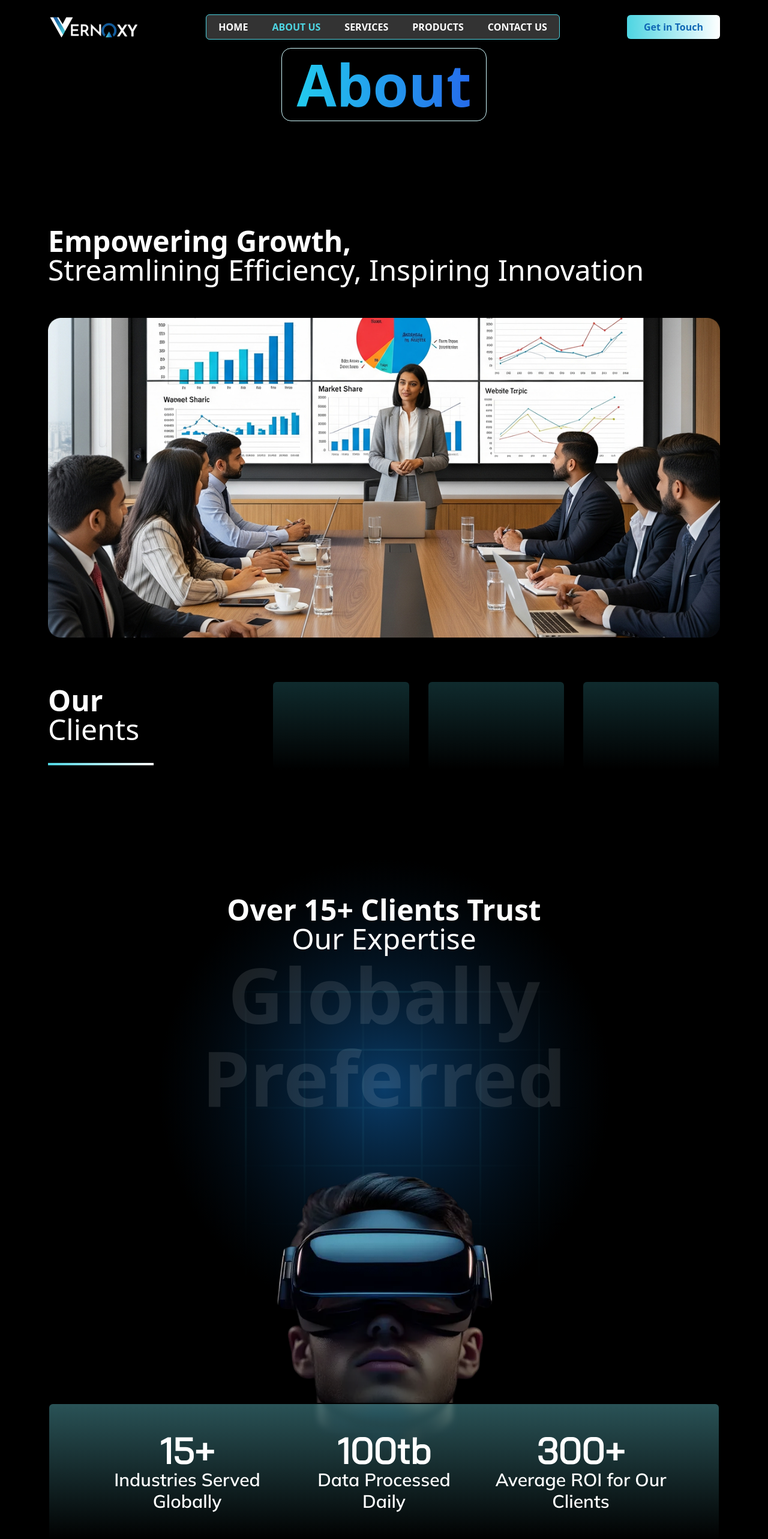
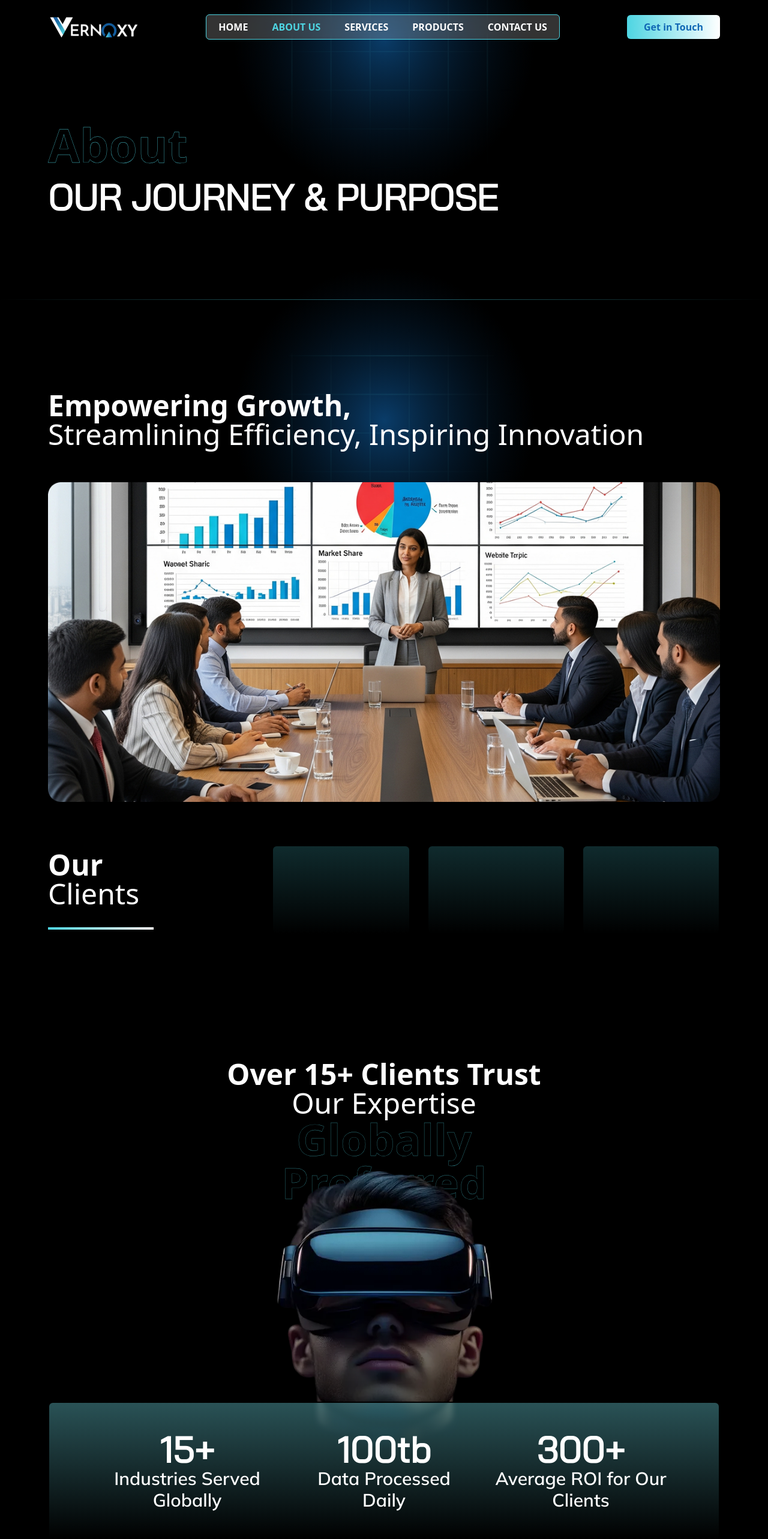
Before and after one commit to vernoxy2/Vernoxy-Media, a React (Vite) app: page /about-us in a window 1280 px wide. Shown: the top 2566 px of the page at 60% size. Built offline with nearby package versions, Linux system fonts and the light colour scheme.

Commit message:
on 20/09

```diff
--- /dev/null
+++ b/src/Components/PrimaryBg.jsx
@@ -0,0 +1,12 @@
+import React from "react";
+import bg from "../assets/BlurBG.svg";
+
+const PrimaryBg = ({ className = "" }) => {
+  return (
+    <div className={`flex justify-center absolute  right-1/2 translate-x-1/2 container -z-10 ${className}`}>
+      <img src={bg} alt="Background Blur" className="h-full object-cover" />
+    </div>
+  );
+};
+
+export default PrimaryBg;
--- a/src/Pages/AboutUs/AboutUs.jsx
+++ b/src/Pages/AboutUs/AboutUs.jsx
@@ -10,6 +10,7 @@ const AboutUs = () => {
   return (
     <div>
       <AboutHero />
+      <div className="bg-gradient-to-r from-vernoxy via-primary/50 to-vernoxy text-white h-[1px] -mt-5"></div>
       <Clinets />
       <Expertise />
       <div className="bg-gradient-to-r from-vernoxy via-primary/50 to-vernoxy text-white h-[1px] -mt-5"></div>
--- a/src/Pages/AboutUs/Sections/AboutHero.jsx
+++ b/src/Pages/AboutUs/Sections/AboutHero.jsx
@@ -1,11 +1,20 @@
 import React from "react";
+import PrimaryBg from "../../../Components/PrimaryBg";
 
 const AboutHero = () => {
   return (
-    <section className="flex justify-center items-center py-20">
-      <h1 className="text-6xl md:text-8xl font-bold text-transparent bg-clip-text bg-gradient-to-r from-cyan-400 to-blue-600 border border-cyan-100 px-6 py-3 rounded-2xl shadow-lg">
-        About
-      </h1>
+    <section className="relative z-10 space-y-6 py-40">
+      <PrimaryBg className="-top-48 "/>
+
+      {/* Main Heading */}
+      <div className="w-full flex flex-col justify-center items-start container relative z-10">
+        <h1 className="text-[10vw] sm:text-[8vw] md:text-[6vw] font-extrabold text-stroke text-center">
+          About
+        </h1>
+        <h2 className="font-Bai_Jamjuree text-3xl sm:text-4xl md:text-6xl uppercase font-semibold text-start">
+          Our Journey & Purpose
+        </h2>
+      </div>
     </section>
   );
 };
--- a/src/Pages/AboutUs/Sections/Clinets.jsx
+++ b/src/Pages/AboutUs/Sections/Clinets.jsx
@@ -2,15 +2,17 @@ import React from "react";
 import ClinetsImg from "../../../assets/AboutPageImg/ClinetsImg.png";
 import Heading from "../../../Components/Heading";
 import BottomLine from "../../../Components/BottomLine";
+import PrimaryBg from "../../../Components/PrimaryBg";
 
 const Clinets = () => {
   return (
     <section>
-      <div className="container space-y-8 md:space-y-14">
+      <div className="container space-y-8 md:space-y-14 relative z-10">
+        <PrimaryBg className="-top-52 " />
         <Heading
           boldText={"Empowering Growth,"}
           normalText={"Streamlining Efficiency, Inspiring Innovation"}
-          className={"text-start"}
+          className={"text-start z-20"}
         />
         <img src={ClinetsImg} alt="" className="w-full" />
         <div className="lg:flex items-center">
--- a/src/Pages/AboutUs/Sections/Expertise.jsx
+++ b/src/Pages/AboutUs/Sections/Expertise.jsx
@@ -1,7 +1,7 @@
 import React from "react";
 import Heading from "../../../Components/Heading";
 import VR_Man from "../../../assets/AboutPageImg/VR_man.webp";
-import bg from "../../../assets/BlurBG.svg";
+import PrimaryBg from "../../../Components/PrimaryBg";
 
 const data = [
   {
@@ -24,7 +24,7 @@ const data = [
 const Expertise = () => {
   return (
     <section className="relative">
-      <div className="container relative z-20">
+      <div className="container relative z-10">
         <Heading
           boldText={
             <>
@@ -34,13 +34,14 @@ const Expertise = () => {
           }
           className="text-center flex justify-center"
         />
-        <div className="text-center justify-start text-white/10 text-9xl font-bold font-bai-jamjuree leading-[137.91px]">Globally Preferred</div>
+        <div className="text-center justify-start text-white/10 md:text-7xl font-bold font-bai-jamjuree leading-[137.91px] absolute opacity-65 -translate-x-1/2 left-1/2 text-stroke">
+          Globally Preferred
+        </div>
 
         <img
           src={VR_Man}
           alt="VR Man"
           className="mx-auto h-full -mb-20 z-0 relative animate-float"
-
         />
 
         <div className=" bg-gradient-to-b from-primary/30 to-vernoxy border-[2px] border-vernoxy hover:border-primary/40 duration-500 transform text-white rounded-lg py-12 container grid grid-cols-1 md:grid-cols-2 lg:grid-cols-3 gap-7 font-Bai_Jamjuree backdrop-blur-sm bg-white/10">
@@ -52,12 +53,13 @@ const Expertise = () => {
           ))}
         </div>
       </div>
+      <PrimaryBg className="top-20" />
       {/* Background Image */}
-      <img
+      {/* <img
         src={bg}
         alt="Background Blur"
-        className="absolute top-28 left-1/2 transform -translate-x-1/2 scale-150 z-0"
-      />
+        className="absolute top-28 left-1/2 transform -translate-x-1/2  z-0"
+      /> */}
     </section>
   );
 };
--- a/src/Pages/Home/Sections/Review.jsx
+++ b/src/Pages/Home/Sections/Review.jsx
@@ -17,7 +17,7 @@ const ReviewData = [
     img: Women,
     name: "John Doe",
     title: "CEO of ABC Company",
-    text: "Lorem ipsum dolor sit amet consectetur adipisicing elit. Quos, quae.",
+    text: "Working with this team transformed our business their precision and dedication went beyond our expectations.",
     stars: [FillStar, FillStar, FillStar, FillStar, BlenkStar],
   },
   {
@@ -25,7 +25,7 @@ const ReviewData = [
     img: Men,
     name: "John Doe",
     title: "CEO of ABC Company",
-    text: "Lorem ipsum dolor sit amet consectetur adipisicing elit. Quos, quae.",
+    text: "Expert execution, exceeded all expectations brilliantly.",
     stars: [FillStar, FillStar, FillStar, FillStar, FillStar],
   },
   {
@@ -33,7 +33,7 @@ const ReviewData = [
     img: Men,
     name: "John Doe",
     title: "CEO of ABC Company",
-    text: "Lorem ipsum dolor sit amet consectetur adipisicing elit. Quos, quae.",
+    text: "Expert execution, exceeded all expectations brilliantly.",
     stars: [FillStar, FillStar, FillStar, FillStar, FillStar],
   },
   {
@@ -41,15 +41,15 @@ const ReviewData = [
     img: Women,
     name: "Jane Doe",
     title: "Manager at XYZ",
-    text: "Lorem ipsum dolor sit amet consectetur adipisicing elit. Quos, quae.",
+    text: "Working with this team transformed our business their precision and dedication went beyond our expectations.",
     stars: [FillStar, FillStar, FillStar, BlenkStar, BlenkStar],
   },
 ];
 
 const ReviewCard = ({ item }) => {
   return (
-    <div className="flex flex-col items-start space-y-6 border border-primary rounded-xl px-6 py-10 text-start">
-      <div className="w-24 h-24 rounded-full overflow-hidden bg-white ">
+    <div className="flex flex-col items-start space-y-6 border border-primary hover:bg-primary/10 rounded-xl px-6 py-10 text-start h-full">
+      <div className="w-10 h-10 md:w-24 md:h-24 rounded-full overflow-hidden bg-white ">
         <img
           src={item.img}
           alt={`${item.name} photo`}
@@ -74,9 +74,9 @@ const ReviewCard = ({ item }) => {
 const Review = () => {
   return (
     <section>
-      <div className="container pr-0 py-10 flex gap-12 items-center">
+      <div className="container pr-0 py-10 lg:flex gap-12 items-center">
         {/* Left column */}
-        <div className="md:w-4/12 space-y-6 mb-8">
+        <div className=" md:w-9/12 lg:w-4/12 w-full space-y-6 mb-8">
           <div className="flex flex-row items-center gap-2 max-w-sm">
             <p className="text-xl text-start">Our Clients Review</p>
             <BottomLine />
@@ -91,7 +91,7 @@ const Review = () => {
           </p>
         </div>
         {/* Right column Carousel  */}
-        <div className="md:w-8/12 relative">
+        <div className="lg:w-8/12 w-full h-full relative">
           <Swiper
             modules={[Navigation, Pagination, Autoplay]}
             spaceBetween={20}
@@ -109,14 +109,18 @@ const Review = () => {
               disableOnInteraction: false,
             }}
             loop={true}
-            className="pb-16"
+            className=" h-full"
+            breakpoints={{
+              320: { slidesPerView: 1, spaceBetween: 10 }, // Mobile: 1 card
+              640: { slidesPerView: 2, spaceBetween: 15 }, // Tablet: 2 cards
+              1280: { slidesPerView: 2.5, spaceBetween: 20 }, // Desktop: 2.5 cards (2 full, 3rd half)
+            }}
           >
             {ReviewData.map((item) => (
-              <SwiperSlide key={item.id}>
-                <ReviewCard item={item} />
+              <SwiperSlide key={item.id} className="h-full">
+                <ReviewCard item={item} className="h-full" />
               </SwiperSlide>
             ))}
-
           </Swiper>
         </div>
       </div>
--- a/tailwind.config.js
+++ b/tailwind.config.js
@@ -42,5 +42,19 @@ export default {
       },
     },
   },
-  plugins: [],
+  plugins: [
+    function ({ addUtilities }) {
+      const newUtilities = {
+        '.text-stroke': {
+          '-webkit-text-stroke': '0.4px #4ED5E2',
+          color: 'transparent',
+        },
+        '.text-stroke-md': {
+          '-webkit-text-stroke': '1px #4ED5E2',
+          color: 'transparent',
+        },
+      };
+      addUtilities(newUtilities, ['responsive', 'hover']);
+    },
+  ],
 };
```
